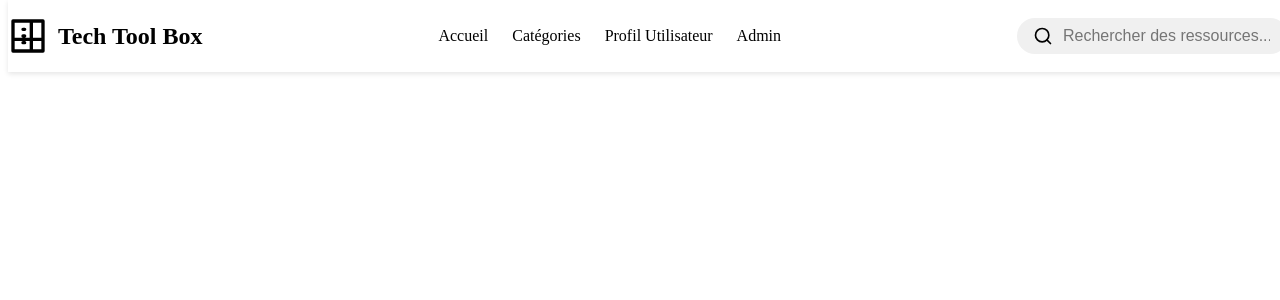
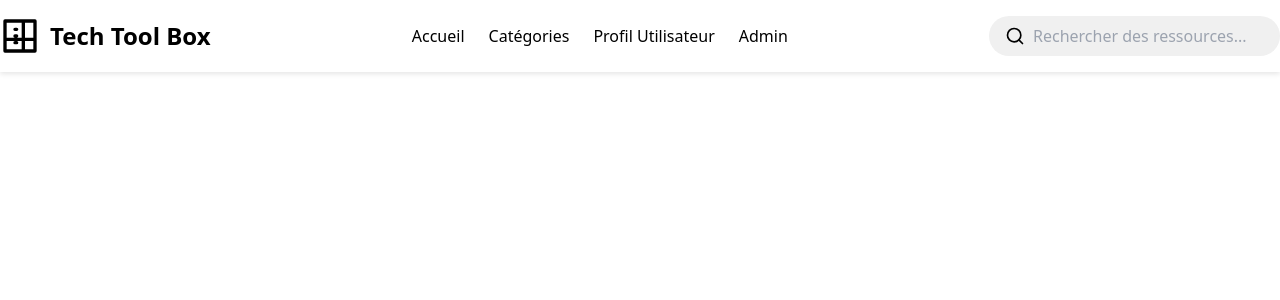
Before and after one commit to Niwa-Yume/tech-tool-box, an Angular app: page / in a window 1280 px wide. Shown: the top 300 px of the page. Built offline with nearby package versions, Linux system fonts and the light colour scheme.

Commit message:
ajout de tailwindcss

```diff
--- a/angular.json
+++ b/angular.json
@@ -85,7 +85,8 @@
               }
             ],
             "styles": [
-              "src/styles.css"
+              "src/styles.css",
+              "node_modules/tailwindcss/dist/tailwind.min.css"
             ],
             "scripts": []
           }
--- a/package.json
+++ b/package.json
@@ -27,12 +27,15 @@
     "@angular/cli": "^18.1.0",
     "@angular/compiler-cli": "^18.1.0",
     "@types/jasmine": "~5.1.0",
+    "autoprefixer": "^10.4.20",
     "jasmine-core": "~5.1.0",
     "karma": "~6.4.0",
     "karma-chrome-launcher": "~3.2.0",
     "karma-coverage": "~2.2.0",
     "karma-jasmine": "~5.1.0",
     "karma-jasmine-html-reporter": "~2.1.0",
+    "postcss": "^8.4.41",
+    "tailwindcss": "^3.4.9",
     "typescript": "~5.5.2"
   }
 }
--- /dev/null
+++ b/postcss.config.js
@@ -0,0 +1,6 @@
+module.exports = {
+  plugins: {
+    tailwindcss: {},
+    autoprefixer: {},
+  },
+}
--- a/src/app/header/header.component.html
+++ b/src/app/header/header.component.html
@@ -9,10 +9,10 @@
                 Tech Tool Box
             </div>
             <div class="nav-links">
-                <a href="https://techtoolbox.com/">Accueil</a>
-                <a href="https://techtoolbox.com/categories">Catégories</a>
-                <a href="https://techtoolbox.com/profile">Profil Utilisateur</a>
-                <a href="https://techtoolbox.com/admin">Admin</a>
+                <a href="#">Accueil</a>
+                <a href="#">Catégories</a>
+                <a href="#">Profil Utilisateur</a>
+                <a href="#">Admin</a>
             </div>
             <div class="search-bar">
                 <svg xmlns="http://www.w3.org/2000/svg" width="20" height="20" viewBox="0 0 24 24" fill="none"
--- a/src/styles.css
+++ b/src/styles.css
@@ -1 +1,4 @@
 /* You can add global styles to this file, and also import other style files */
+@tailwind base;
+@tailwind components;
+@tailwind utilities;
--- /dev/null
+++ b/tailwind.config.js
@@ -0,0 +1,8 @@
+/** @type {import('tailwindcss').Config} */
+module.exports = {
+  content: [],
+  theme: {
+    extend: {},
+  },
+  plugins: [],
+}
```
Also changed, not shown: 1 other file (tests, documents, lock files or other folders).
